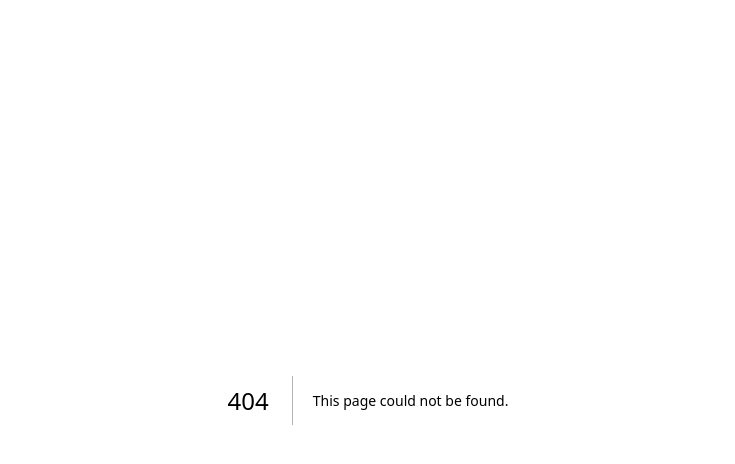
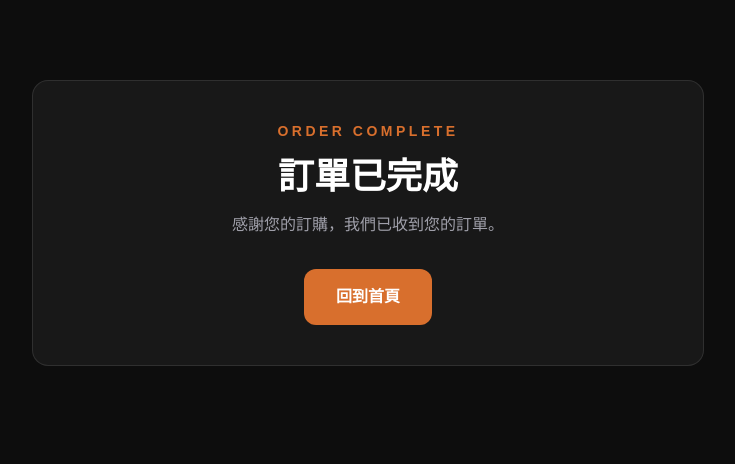
Before and after one commit to YUYU760619/kicks-center, a Next.js app: page /success in a window 1280 px wide. Before the commit this address had no page. Shown: the top 464 px of the page, without its empty margins (272-1007 px from the left). Built offline with nearby package versions, Linux system fonts and the light colour scheme.

Commit message:
Add order completion flow

```diff
--- a/app/checkout/page.tsx
+++ b/app/checkout/page.tsx
@@ -126,7 +126,12 @@ onChange={(e) =>
       return;
     }
 
-    alert("訂單資料確認完成！");
+    const orderNumber = "KC" + Date.now();
+
+localStorage.setItem("orderNumber", orderNumber);
+localStorage.removeItem("cart");
+
+window.location.href = "/success";
   }}
   className="mt-6 rounded-xl bg-[#D86F2D] px-8 py-4 font-bold"
 >
--- /dev/null
+++ b/app/success/page.tsx
@@ -0,0 +1,51 @@
+"use client";
+
+import { useEffect, useState } from "react";
+
+export default function SuccessPage() {
+  const [orderNumber, setOrderNumber] = useState("");
+
+  useEffect(() => {
+    const savedOrderNumber = localStorage.getItem("orderNumber");
+
+    if (savedOrderNumber) {
+      setOrderNumber(savedOrderNumber);
+    }
+  }, []);
+
+  return (
+    <main className="min-h-screen bg-[#0d0d0d] px-6 py-20 text-white">
+      <div className="mx-auto max-w-2xl text-center">
+        <div className="rounded-2xl border border-white/10 bg-[#181818] p-10">
+          <p className="text-sm font-bold tracking-[0.25em] text-[#D86F2D]">
+            ORDER COMPLETE
+          </p>
+
+          <h1 className="mt-4 text-4xl font-black">
+            訂單已完成
+          </h1>
+
+          <p className="mt-4 text-zinc-400">
+            感謝您的訂購，我們已收到您的訂單。
+          </p>
+
+          {orderNumber && (
+            <div className="mt-8 rounded-xl bg-[#0d0d0d] p-5">
+              <p className="text-sm text-zinc-400">訂單編號</p>
+              <p className="mt-2 text-2xl font-bold">
+                {orderNumber}
+              </p>
+            </div>
+          )}
+
+          <a
+            href="/"
+            className="mt-8 inline-block rounded-xl bg-[#D86F2D] px-8 py-4 font-bold"
+          >
+            回到首頁
+          </a>
+        </div>
+      </div>
+    </main>
+  );
+}
```
